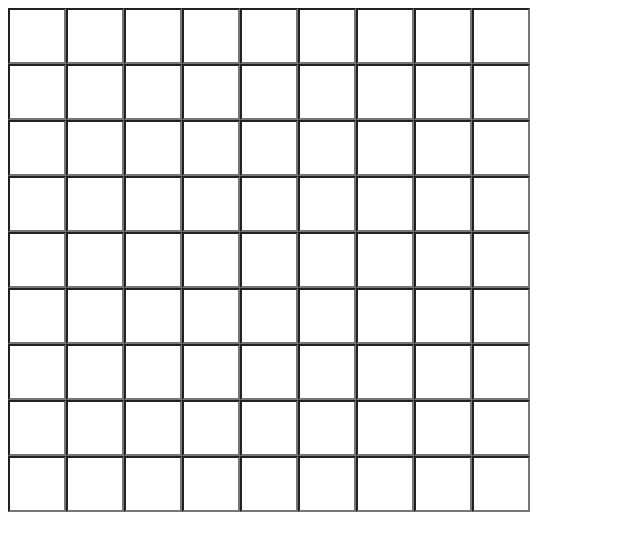
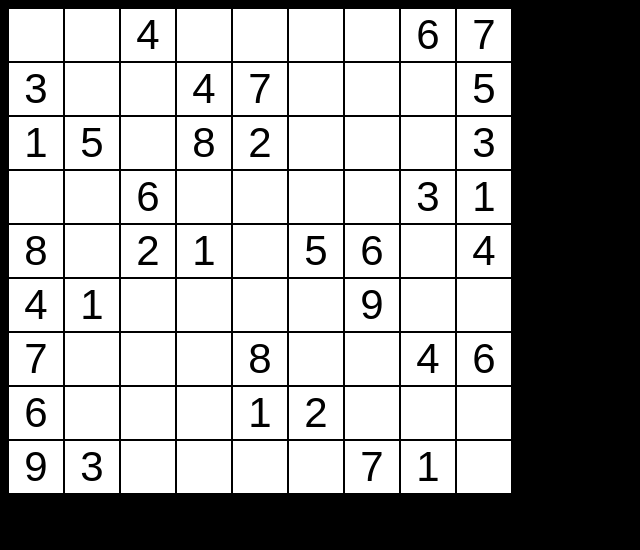
Before and after one commit to HarmonicChange/react-sudoku, a React app: page / in a window 1280 px wide. Shown: the whole page, without its empty margins (0-640 px from the left). Built offline with nearby package versions, Linux system fonts and the light colour scheme.

Commit message:
Get some numbers onto the board

```diff
--- a/src/index.css
+++ b/src/index.css
@@ -1,6 +1,16 @@
+.row {
+  display: table;
+}
+
 .square {
   height: 50px;
   width: 50px;
-  margin: 0;
-  appearance: none;
+  font-size: 42px;
+  text-align: center;
+  margin: 1px;
+  border: hidden;
 }
+
+body {
+  background-color: black;
+}
--- a/src/index.js
+++ b/src/index.js
@@ -5,13 +5,23 @@ import './index.css';
 class Board extends React.Component {
   constructor(props) {
     super(props);
+
+    var lockedArr = props.squares.map((el1, ind1) => el1.map((el2, ind2) => {
+      if(props.squares[ind1][ind2] === 0) {
+        return true;
+      } else {
+        return false;
+      }
+    }))
+
     this.state = {
-      squares: new Array(9).fill(0).map(() => new Array(9).fill(0))
+      squares: props.squares,
+      locked: lockedArr
     }
   }
 
   render() {
-    const {squares} = this.state;
+    const {squares, locked} = this.state;
     return (
       <div>
       {
@@ -20,7 +30,12 @@ class Board extends React.Component {
             <div key={index1} className="row">
             {
               value1.map((value2, index2) => {
-                return <Square key={"" + index1 + index2} value={squares[index1][index2]} onChange={(e) => this.handleChange(index1, index2, e)}/>
+                return <Square
+                  key={"" + index1 + index2}
+                  value={squares[index1][index2].toString()}
+                  onChange={(e) => this.handleChange(index1, index2, e)}
+                  locked={locked[index1][index2]}
+                />
               })
             }
             </div>
@@ -46,23 +61,29 @@ class Board extends React.Component {
 }
 
 class Square extends React.Component {
-  constructor(props) {
-    super(props);
-    this.state = {locked: false};
-  }
-
   render() {
     return (
       <input
         className="square"
-        type="number"
         onChange={this.props.onChange}
+        color={(this.props.locked === true) ? "gray" : "white"}
+        value={this.props.value === "0" ? "" : this.props.value}
       />
     );
   }
 }
 
 ReactDOM.render(
-  <Board />,
+  <Board squares={ [[ 0, 0, 4,   0, 0, 0,   0, 6, 7 ],
+                    [ 3, 0, 0,   4, 7, 0,   0, 0, 5 ],
+                    [ 1, 5, 0,   8, 2, 0,   0, 0, 3 ],
+
+                    [ 0, 0, 6,   0, 0, 0,   0, 3, 1 ],
+                    [ 8, 0, 2,   1, 0, 5,   6, 0, 4 ],
+                    [ 4, 1, 0,   0, 0, 0,   9, 0, 0 ],
+
+                    [ 7, 0, 0,   0, 8, 0,   0, 4, 6 ],
+                    [ 6, 0, 0,   0, 1, 2,   0, 0, 0 ],
+                    [ 9, 3, 0,   0, 0, 0,   7, 1, 0 ]] }/>,
   document.getElementById('root')
 );
```
